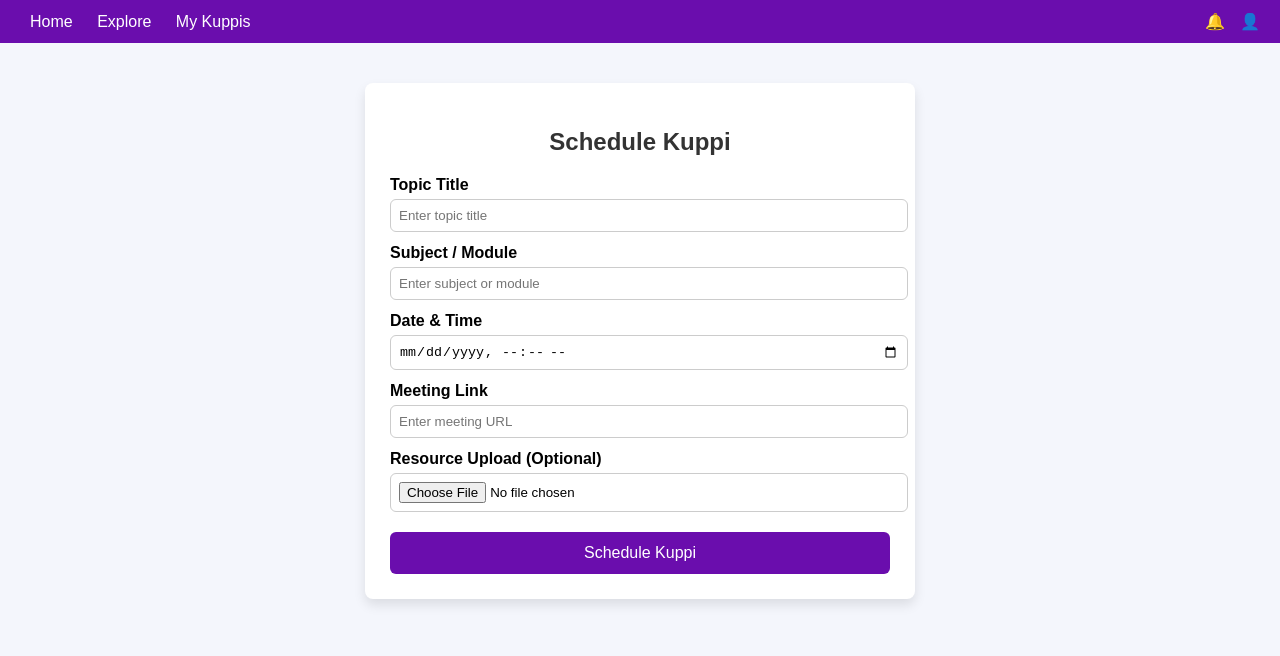
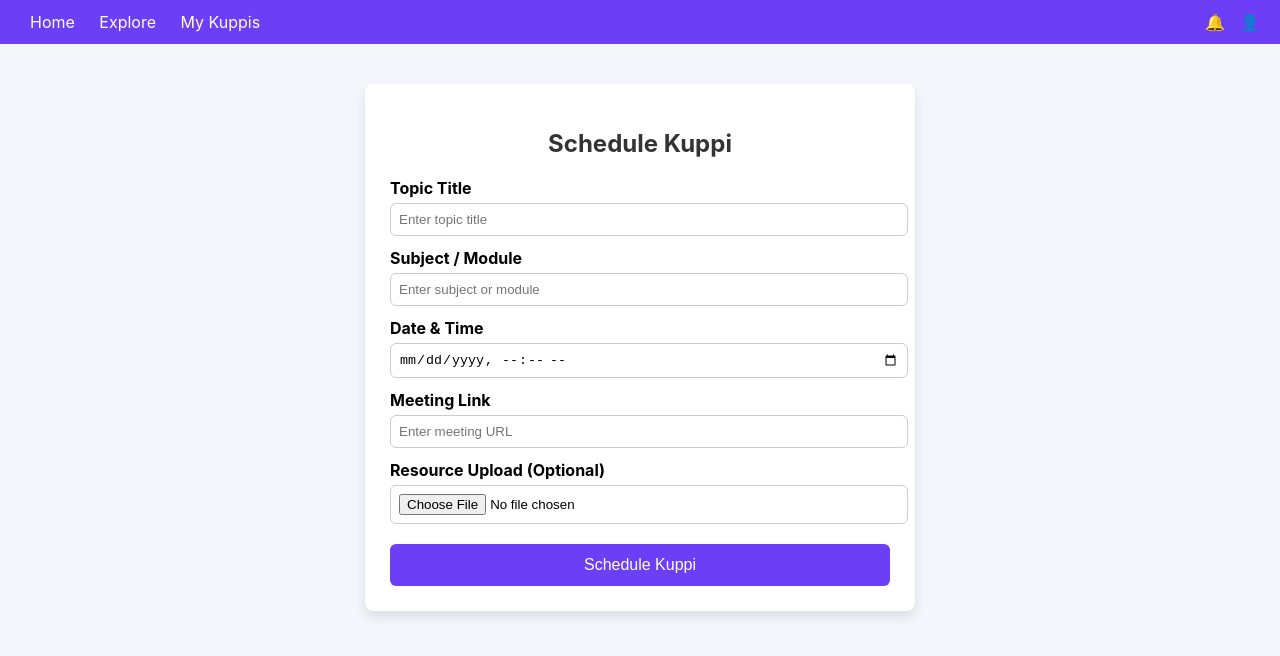
Before and after one commit to HashenUdara/uninest-frontend, a plain HTML site: page kuppi shedule.html in a window 1280 px wide. Drawn offline with Linux system fonts and the light colour scheme.

Commit message:
color
update the color

```diff
--- a/kuppi shedule.html
+++ b/kuppi shedule.html
@@ -6,12 +6,12 @@
 <style>
   body {
     margin: 0;
-    font-family: Arial, sans-serif;
+    font-family: "Inter", Arial, sans-serif;
     background-color: #f4f6fc;
   }
   /* Navigation bar */
   .navbar {
-    background-color: #6a0dad;
+    background-color: #6c3ef6;
     padding: 12px 20px;
     display: flex;
     justify-content: space-between;
@@ -57,7 +57,7 @@
   button {
     width: 100%;
     padding: 12px;
-    background-color: #6a0dad;
+    background-color: #6c3ef6;
     color: #fff;
     font-size: 16px;
     border: none;
@@ -66,7 +66,7 @@
     cursor: pointer;
   }
   button:hover {
-    background-color: #5800b0;
+    background-color: #6c3ef6;
   }
 </style>
 </head>
```
